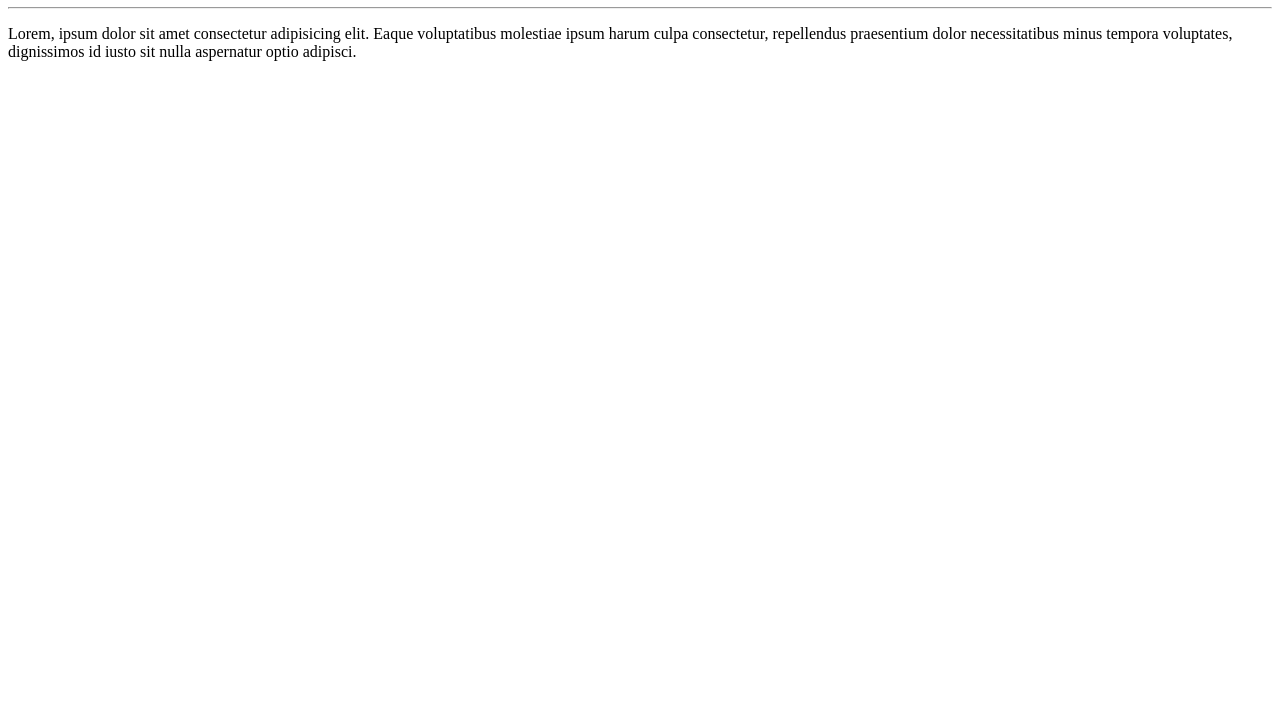
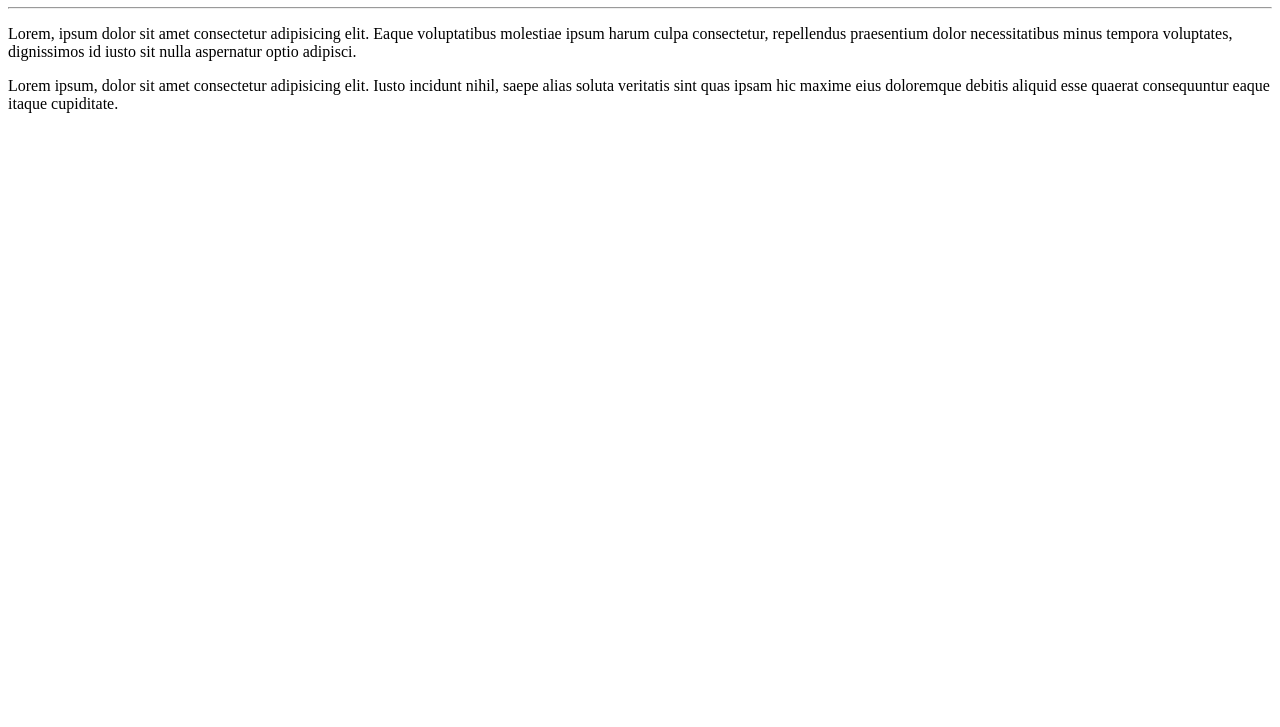
Before and after one commit to JohnJods/Aula-de-Git-e-GitHub, a plain HTML site: page Site exemplo/index.html in a window 1280 px wide. Shown: the part 73-800 px from the top of the page. Drawn offline with Linux system fonts and the light colour scheme.

Commit message:
Adicionei um parágrafo

```diff
--- a/Site exemplo/index.html
+++ b/Site exemplo/index.html
@@ -9,5 +9,6 @@
     <h1>Olá,mundo!</h1>
     <hr>
     <p>Lorem, ipsum dolor sit amet consectetur adipisicing elit. Eaque voluptatibus molestiae ipsum harum culpa consectetur, repellendus praesentium dolor necessitatibus minus tempora voluptates, dignissimos id iusto sit nulla aspernatur optio adipisci.</p>
+    <p>Lorem ipsum, dolor sit amet consectetur adipisicing elit. Iusto incidunt nihil, saepe alias soluta veritatis sint quas ipsam hic maxime eius doloremque debitis aliquid esse quaerat consequuntur eaque itaque cupiditate.</p>
  </body>
  </html>
```
